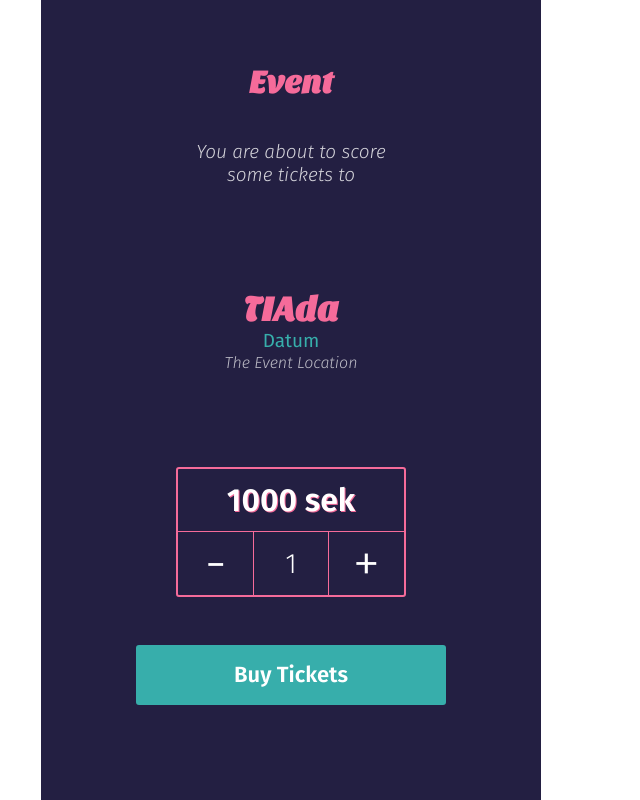
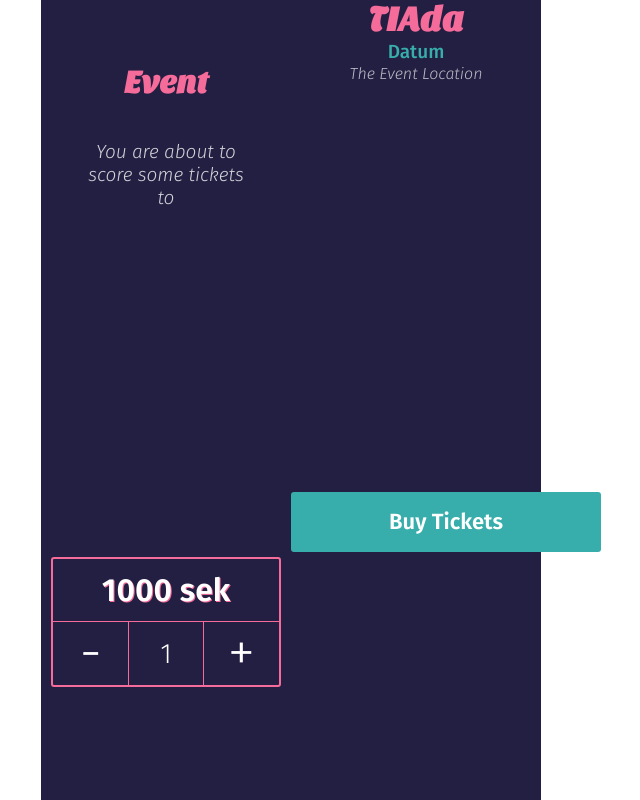
Before and after one commit to IdaWalther/event-app, a React (Vite) app: page / in a window 1280 px wide. Shown: the whole page, without its empty margins (349-989 px from the left). Built offline with nearby package versions, Linux system fonts and the light colour scheme.

Commit message:
Fixed the layout

```diff
--- a/src/pages/eventinfopage/eventinfopage.css
+++ b/src/pages/eventinfopage/eventinfopage.css
@@ -1,8 +1,7 @@
 .eventInfoPage {
-    display: flex;
-    flex-direction: column;
-    align-items: center;
-    justify-content: center;
+    display: grid;
+    grid-template-columns: repeat( auto-fit, minmax(250px, 1fr) );
+    text-align: center;
     max-width: 500px;
     margin: 0 auto;
     background-color: var(--purpleColor);
@@ -16,16 +15,7 @@
     line-height: 37.28px;
     margin: 4rem 0 2rem 0;
 }
-.topSection {
-    display: flex;
-    flex-direction: column;
-    align-items: center;
-    flex: 1;
-}
 
-.topMiddleSection {
-    flex: 1;
-}
 .paragraphScoreTickets {
     font-family: 'Fira Sans', sans-serif;
     padding: .5rem;
@@ -36,6 +26,7 @@
     color:rgba(255,255,255,.8);
     max-width: 70%;
     text-align: center;
+    margin: 0 auto;
 }
 
 .eventInfoPageHeader {
@@ -44,6 +35,7 @@
     font-size: 35px;
     font-family: 'Sansita One', sans-serif;
     line-height: 40.78px;
+    font-weight: 600;
 }
 
 .paragraphEventInfoDate {
@@ -51,6 +43,7 @@
     font-family: 'Fira Sans', sans-serif;
     font-size: 19px;
     line-height: 22.8px;
+    font-weight: 500;
     text-align: center;
 }
 
@@ -64,18 +57,17 @@
 }
 
 .addTicketsContainer {
-    flex: 1;
     border: var(--pinkColor) 2px solid;
+    margin: auto;
     border-radius: 3px;
     min-width: 230px;
-    max-height: 130px;
+    height: 130px;
     display: grid;
     grid-template-columns: 1fr 1fr 1fr;
     grid-template-rows: 1fr 1fr;
 }
 
 .addTicketsPrice {
-    flex: 1;
     font-family: 'Fira Sans', sans-serif;
     font-size: 32px;
     line-height: 38.4px;
@@ -124,6 +116,7 @@
     justify-content: center;
     align-items: center;
 }
+
 .buttonSubtract, .buttonAdd {
     flex: 1;
     background-color: transparent;
@@ -142,10 +135,6 @@
     height: 100%;
 }
 
-.bottomSection {
-    flex: 1;
-}
-
 .buttonBuyTickets {
     background-color: var(--greenColor);
     width: 310px;
```
